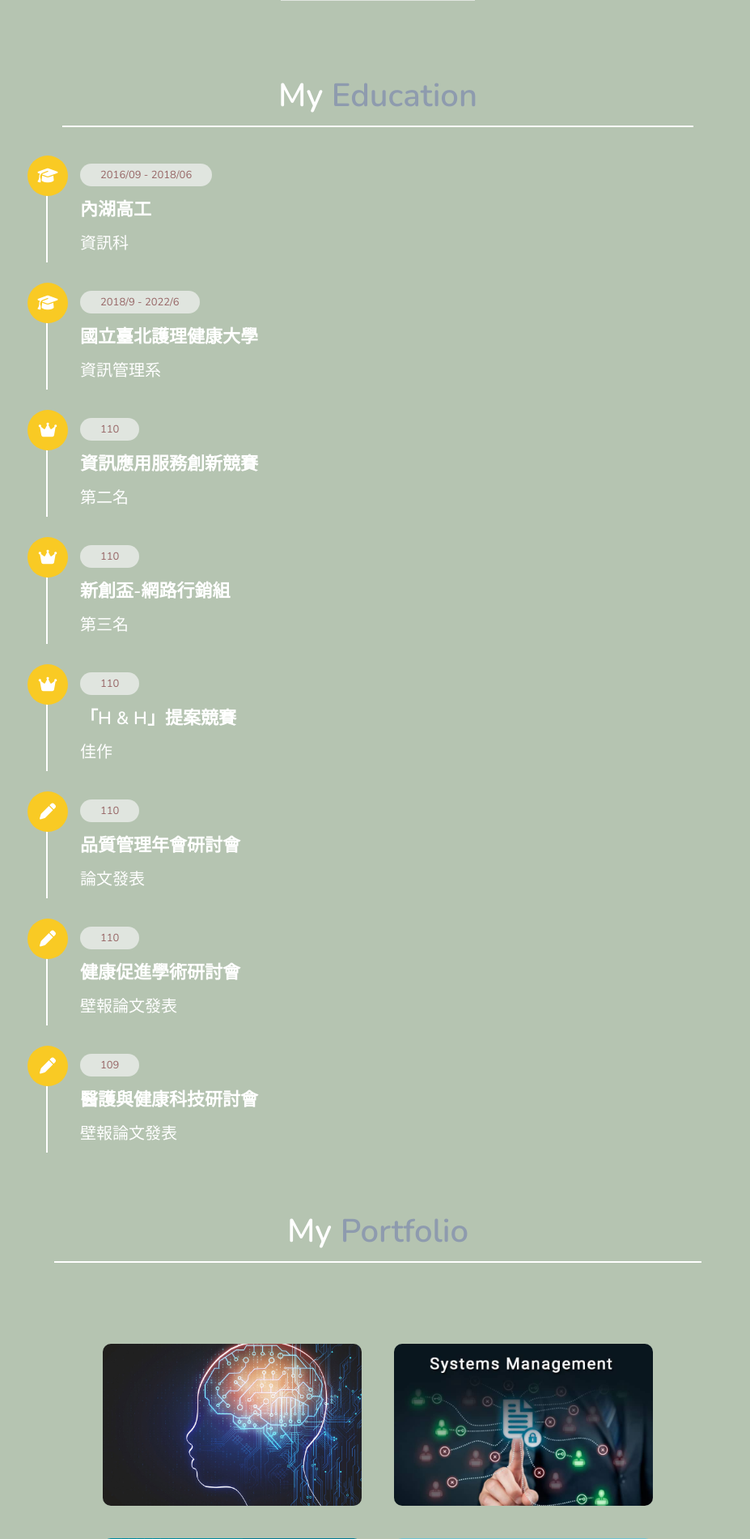
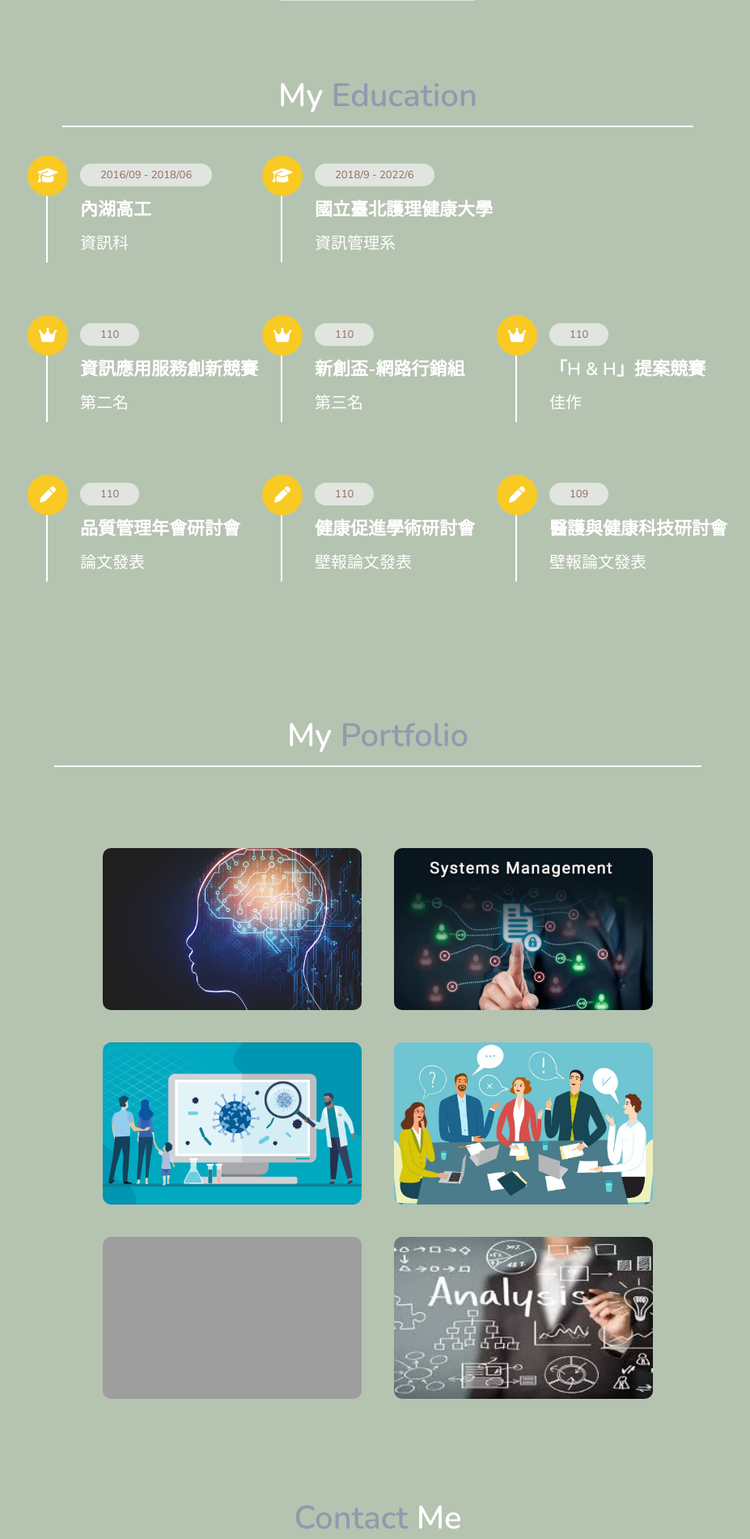
Before and after one commit to Lino-Chang/PERSONAL_WEB, a PHP site: page / in a window 1280 px wide. Shown: the part 1744-3644 px from the top of the page at 81% size, without its empty margins (353-1280 px from the left). Run offline with PHP 8.4, Linux system fonts and the light colour scheme; data that the repository does not hold is empty; some libraries are stand-ins or nearby versions; grey boxes are pictures that could not be loaded.

Commit message:
make it better add  v8

```diff
--- a/style.css
+++ b/style.css
@@ -264,7 +264,7 @@ header .navbar ul li a:hover{
 
 
 .education .box-countainer{
-    display: flx;
+    display: flex;
     align-items: center;
     justify-content:space-between;
     flex-wrap: wrap;
```
